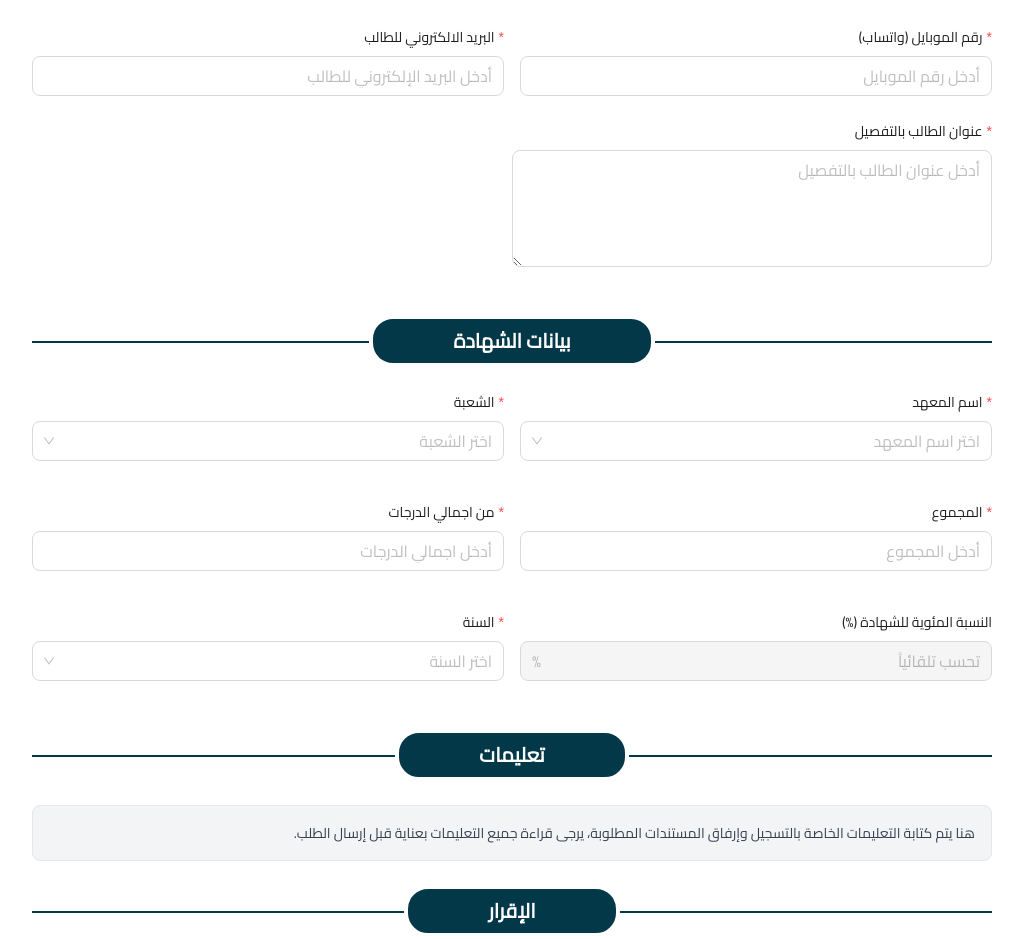
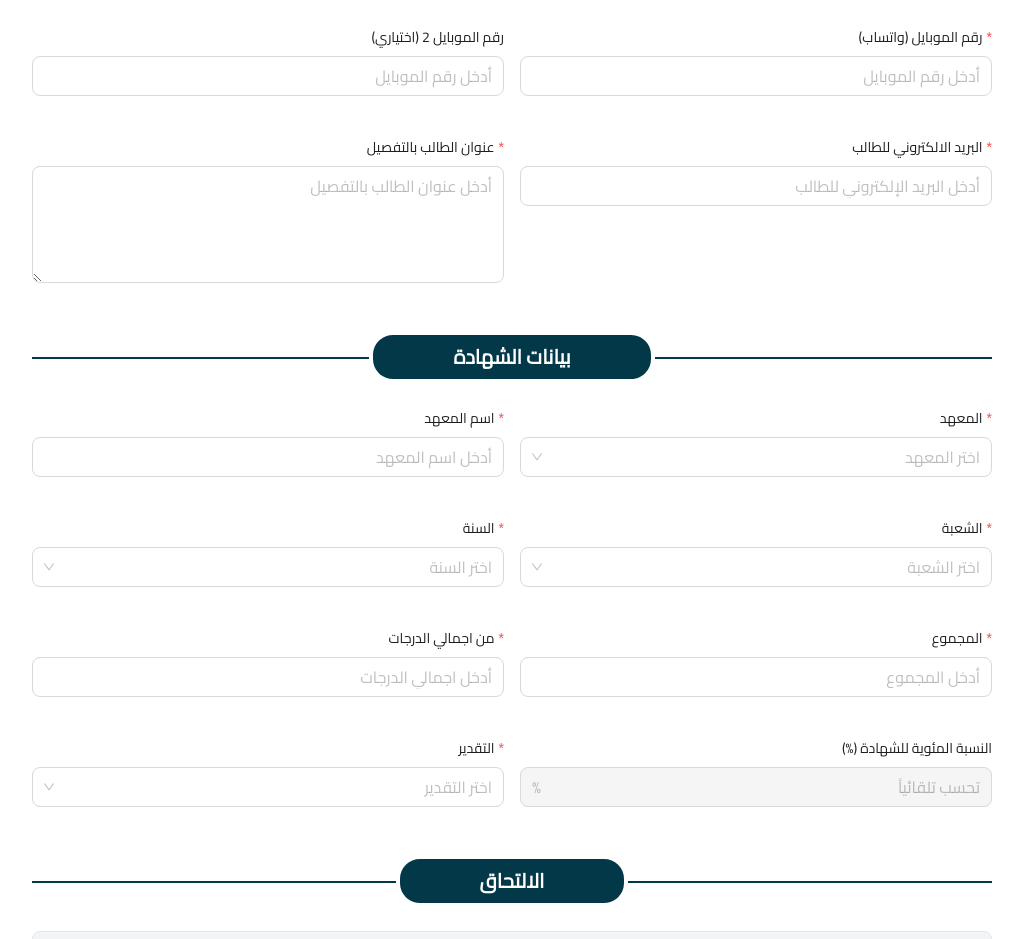
Before and after one commit to dev-ahmed-hatem/admission, a React (Vite) app in the folder frontend/: page /admissions/apply in a window 1280 px wide. Shown: the part 1133-2072 px from the top of the page, without its empty margins (128-1151 px from the left). Built offline with nearby package versions, Linux system fonts and the light colour scheme.

Commit message:
regiseration form modifications

```diff
--- a/frontend/src/pages/admissions/AdmissionsHome.tsx
+++ b/frontend/src/pages/admissions/AdmissionsHome.tsx
@@ -12,7 +12,7 @@ const admissionConditions = [
   "ألا يكون قد مرّ على التخرج من المعهد أكثر من 10 سنوات (دفعة 2016 كحد أقصى).",
   "الحصول على تقدير جيد جدًا على الأقل طبقًا لشهادة التخرج.",
   "تقديم ما يُفيد حسن السير والسلوك.",
-  "تقديم شهادة المعاملة العسكرية للذكور (تأدية أو إعفاء نهائي لمن وصل سن التجنيد).",
+  "تقديم أصل شهادة المعاملة العسكرية للذكور (تأدية أو إعفاء نهائي لمن وصل سن التجنيد).",
 ];
 
 const AdmissionsHome = () => {
--- a/frontend/src/pages/admissions/RegistrationFormPage.tsx
+++ b/frontend/src/pages/admissions/RegistrationFormPage.tsx
@@ -20,17 +20,25 @@ import { handleServerErrors } from "@/utils/handleForm";
 import { useNotification } from "@/providers/NotificationProvider";
 import { useNavigate } from "react-router";
 import dayjs from "dayjs";
-import Preference from "./Preference";
-import { ALL_DIVISIONS } from "@/types/applicants";
+import { ALL_DIVISIONS, INSTITUTES } from "@/types/applicants";
 
 const { Content } = Layout;
 const { Title, Paragraph, Text } = Typography;
 const { Option } = Select;
 
+const DIVISION_OPTIONS: Record<string, string[]> = {
+  "معهد بصريات": ["البصريات"],
+  "معهد فني صحي أزهر": ["المختبرات الطبية", "تسجيل طبي وإحصاء"],
+  "معهد فني صحي حكومي": ALL_DIVISIONS,
+};
+
 const RegistrationFormPage: React.FC = () => {
   const [form] = Form.useForm();
   const notification = useNotification();
   const navigate = useNavigate();
+  const [selectedInstitute, setSelectedInstitute] = useState<
+    (typeof INSTITUTES)[number] | null
+  >(null);
   const [selectedDivision, setSelectedDivision] = useState(null);
 
   const [
@@ -205,6 +213,25 @@ const RegistrationFormPage: React.FC = () => {
                     </Form.Item>
                   </Col>
 
+                  {/* Gender */}
+                  <Col xs={24} md={12}>
+                    <Form.Item
+                      label="النوع"
+                      name="gender"
+                      rules={[
+                        {
+                          required: true,
+                          message: "من فضلك اختر النوع",
+                        },
+                      ]}
+                    >
+                      <Select placeholder="اختر النوع" size="large">
+                        <Option value="ذكر">ذكر</Option>
+                        <Option value="أنثى">أنثى</Option>
+                      </Select>
+                    </Form.Item>
+                  </Col>
+
                   {/* Nationality */}
                   <Col xs={24} md={12}>
                     <Form.Item
@@ -223,25 +250,7 @@ const RegistrationFormPage: React.FC = () => {
                         showSearch
                       >
                         <Option value="مصر">مصر</Option>
-                      </Select>
-                    </Form.Item>
-                  </Col>
-
-                  {/* Gender */}
-                  <Col xs={24} md={12}>
-                    <Form.Item
-                      label="النوع"
-                      name="gender"
-                      rules={[
-                        {
-                          required: true,
-                          message: "من فضلك اختر النوع",
-                        },
-                      ]}
-                    >
-                      <Select placeholder="اختر النوع" size="large">
-                        <Option value="ذكر">ذكر</Option>
-                        <Option value="أنثى">أنثى</Option>
+                        <Option value="غير ذلك">غير ذلك</Option>
                       </Select>
                     </Form.Item>
                   </Col>
@@ -400,6 +409,28 @@ const RegistrationFormPage: React.FC = () => {
                     </Form.Item>
                   </Col>
 
+                  {/* Mobile2 Number */}
+                  <Col xs={24} md={12}>
+                    <Form.Item
+                      label="رقم الموبايل 2 (اختياري)"
+                      name="mobile2"
+                      rules={[
+                        {
+                          pattern: /^01[0-9]{9}$/,
+                          message:
+                            "رقم الموبايل يجب أن يبدأ بـ 01 ويتكون من 11 رقمًا",
+                        },
+                      ]}
+                    >
+                      <Input
+                        placeholder="أدخل رقم الموبايل"
+                        size="large"
+                        allowClear
+                        maxLength={11}
+                      />
+                    </Form.Item>
+                  </Col>
+
                   {/* Email */}
                   <Col xs={24} md={12}>
                     <Form.Item
@@ -423,8 +454,7 @@ const RegistrationFormPage: React.FC = () => {
                       />
                     </Form.Item>
                   </Col>
-                </Row>
-                <Row>
+
                   {/* Address */}
                   <Col xs={24} md={12}>
                     <Form.Item
@@ -454,24 +484,50 @@ const RegistrationFormPage: React.FC = () => {
                   {/* Institute */}
                   <Col xs={24} md={12}>
                     <Form.Item
-                      label="اسم المعهد"
+                      label="المعهد"
                       name="institute"
                       rules={[
                         {
                           required: true,
-                          message: "من فضلك اختر اسم المعهد",
+                          message: "من فضلك اختر المعهد",
                         },
                       ]}
                     >
-                      <Select placeholder="اختر اسم المعهد" size="large">
-                        <Option value="معهد فني صحي حكومي">
-                          معهد فني صحي حكومي
-                        </Option>
-                        <Option value="معهد فني صحي أزهر">
-                          معهد فني صحي أزهر
-                        </Option>
-                        <Option value="معهد بصريات">معهد بصريات</Option>
+                      <Select
+                        placeholder="اختر المعهد"
+                        size="large"
+                        onChange={(value) => {
+                          form.setFieldValue("division", null);
+                          form.setFieldValue("certificate_year", null);
+                          setSelectedInstitute(value);
+                        }}
+                      >
+                        {INSTITUTES.map((institute) => (
+                          <Option value={institute} key={institute}>
+                            {institute}
+                          </Option>
+                        ))}
                       </Select>
+                    </Form.Item>
+                  </Col>
+
+                  {/* Institute name */}
+                  <Col xs={24} md={12}>
+                    <Form.Item
+                      label="اسم المعهد"
+                      name="institute_name"
+                      rules={[
+                        {
+                          required: true,
+                          message: "من فضلك أدخل اسم المعهد",
+                        },
+                      ]}
+                    >
+                      <Input
+                        placeholder="أدخل اسم المعهد"
+                        size="large"
+                        allowClear
+                      />
                     </Form.Item>
                   </Col>
 
@@ -490,13 +546,50 @@ const RegistrationFormPage: React.FC = () => {
                       <Select
                         placeholder="اختر الشعبة"
                         size="large"
-                        onChange={(value) => setSelectedDivision(value)}
+                        onChange={(value) => {
+                          form.setFieldValue("certificate_year", null);
+                          setSelectedDivision(value);
+                        }}
                       >
-                        {ALL_DIVISIONS.map((division) => (
-                          <Option value={division} key={division}>
-                            {division}
-                          </Option>
-                        ))}
+                        {selectedInstitute &&
+                          DIVISION_OPTIONS[selectedInstitute]?.map(
+                            (division: string) => (
+                              <Option value={division} key={division}>
+                                {division}
+                              </Option>
+                            )
+                          )}
+                      </Select>
+                    </Form.Item>
+                  </Col>
+
+                  {/* السنة */}
+                  <Col xs={24} md={12}>
+                    <Form.Item
+                      label="السنة"
+                      name="certificate_year"
+                      rules={[
+                        {
+                          required: true,
+                          message: "من فضلك اختر السنة",
+                        },
+                      ]}
+                    >
+                      <Select placeholder="اختر السنة" size="large">
+                        {Array.from(
+                          { length: selectedDivision === "البصريات" ? 10 : 9 },
+                          (_, i) => {
+                            const year =
+                              selectedDivision === "البصريات"
+                                ? new Date().getFullYear() - i
+                                : new Date().getFullYear() - i - 1;
+                            return (
+                              <Option key={year} value={year}>
+                                {year}
+                              </Option>
+                            );
+                          }
+                        )}
                       </Select>
                     </Form.Item>
                   </Col>
@@ -566,34 +659,35 @@ const RegistrationFormPage: React.FC = () => {
                     </Form.Item>
                   </Col>
 
-                  {/* السنة */}
+                  {/* التقدير */}
                   <Col xs={24} md={12}>
                     <Form.Item
-                      label="السنة"
-                      name="certificate_year"
+                      label="التقدير"
+                      name="grade"
                       rules={[
-                        {
-                          required: true,
-                          message: "من فضلك اختر السنة",
-                        },
+                        { required: true, message: "من فضلك اختر التقدير" },
                       ]}
                     >
-                      <Select placeholder="اختر السنة" size="large">
-                        {Array.from({ length: 10 }, (_, i) => {
-                          const year = new Date().getFullYear() - i;
-                          return (
-                            <Option key={year} value={year}>
-                              {year}
-                            </Option>
-                          );
-                        })}
+                      <Select placeholder="اختر التقدير" size="large">
+                        <Option value="جيد جدا">جيد جدا</Option>
+                        <Option value="امتياز">امتياز</Option>
                       </Select>
                     </Form.Item>
                   </Col>
                 </Row>
 
-                {/* PREFERENCES SECTION */}
-                <Preference selectedDivision={selectedDivision} />
+                {/* INSTRUCTIONS AND ACKNOWLEDGEMENT */}
+                <FormSectionTitle title="الالتحاق" />
+
+                <Row gutter={[16, 16]}>
+                  <Col xs={24}>
+                    <div className="bg-gray-100 p-4 rounded-lg border text-right">
+                      <p className="text-gray-700">
+                        سيتم الحاق الطالب بالمستوى الأول
+                      </p>
+                    </div>
+                  </Col>
+                </Row>
 
                 {/* INSTRUCTIONS AND ACKNOWLEDGEMENT */}
                 <FormSectionTitle title="تعليمات" />
--- a/frontend/src/pages/applicants/ApplicantsList.tsx
+++ b/frontend/src/pages/applicants/ApplicantsList.tsx
@@ -6,7 +6,7 @@ import { tablePaginationConfig } from "../../utils/antd";
 import Loading from "@/components/Loading";
 import Error from "../Error";
 import { ColumnsType } from "antd/es/table";
-import { Applicant } from "@/types/applicants";
+import { Applicant, PRIMARY_DIVISIONS } from "@/types/applicants";
 import { useGetApplicantsQuery } from "@/app/api/endpoints/applicants";
 
 const columns: ColumnsType = [
@@ -34,15 +34,18 @@ const columns: ColumnsType = [
   },
 
   {
-    title: "المعهد",
-    dataIndex: "institute",
-    key: "institute",
+    title: "البرنامج",
+    dataIndex: "division",
+    key: "division",
     render: (institute: string) => institute,
-    // filters: [
-    //   { text: "ذكر", value: "ذكر" },
-    //   { text: "أنثى", value: "أنثى" },
-    // ],
-    // onFilter: (value, record) => record.gender === value,
+    filters: [
+      ...PRIMARY_DIVISIONS.map((division) => ({
+        text: division,
+        value: division,
+      })),
+      { text: "المستوى الأول", value: "المستوى الأول" },
+    ],
+    onFilter: (value, record) => record.division === value,
   },
 
   {
--- a/frontend/src/types/applicants.ts
+++ b/frontend/src/types/applicants.ts
@@ -1,11 +1,15 @@
-
+export const INSTITUTES = [
+  "معهد فني صحي حكومي",
+  "معهد فني صحي أزهر",
+  "معهد بصريات",
+];
 
 export const ALL_DIVISIONS = [
   "المختبرات الطبية",
   "علوم الأشعة والتصوير الطبي",
   "الأجهزة الطبية الحيوية",
   "صناعة تركيبات الأسنان",
-  "الرعاية التنفسية",
+  "الرعاية التنفسية / رعاية حرجة وطوارئ / تخدير ورعاية مركزية",
   "البصريات",
   "عظام",
   "معاون صحي / مراقب صحي",
@@ -13,13 +17,12 @@ export const ALL_DIVISIONS = [
   "صناعات دوائية",
   "تسجيل طبي وإحصاء",
   "إرشاد وتثقيف صحي",
-  "رعاية حرجة وطوارئ / تخدير ورعاية مركزية",
 ];
 
 export const PRIMARY_DIVISIONS = [
   "علوم الأشعة والتصوير الطبي",
   "المختبرات الطبية",
-  "الرعاية التنفسية",
+  "الرعاية التنفسية / رعاية حرجة وطوارئ / تخدير ورعاية مركزية",
   "صناعة تركيبات الأسنان",
   "الأجهزة الطبية الحيوية",
   "البصريات",
@@ -40,7 +43,7 @@ export type Applicant = {
   email: string;
   address?: string;
   institute: "معهد فني صحي";
-  division: typeof ALL_DIVISIONS[number];
+  division: (typeof ALL_DIVISIONS)[number];
   certificate_percentage?: number;
   total_mark: number;
   total_out_of: number;
```
Also changed, not shown: 2 other files (tests, documents, lock files or other folders).
